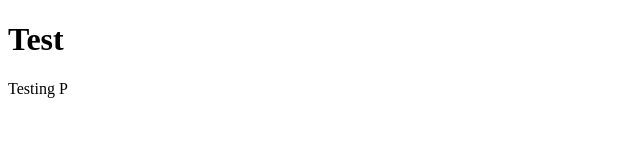
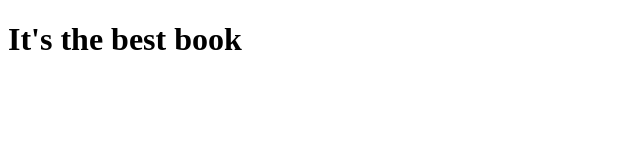
Before and after one commit to Just-Ty/Just-Ty.github.io, a plain HTML site: page index.html in a window 1280 px wide. Shown: the whole page, without its empty margins (0-640 px from the left). Drawn offline with Linux system fonts and the light colour scheme.

Commit message:
Update index.html

```diff
--- a/index.html
+++ b/index.html
@@ -1,8 +1,7 @@
 <!DOCTYPE html>
 <html>
-<head><title>Just Ty</title></head>
+<head><title>Read Lord of The Mysteries</title></head>
 <body>
-  <h1>Test</h1>
-  <p>Testing P</p>
+  <h1>It's the best book</h1>
 </body>
 </html>
```
